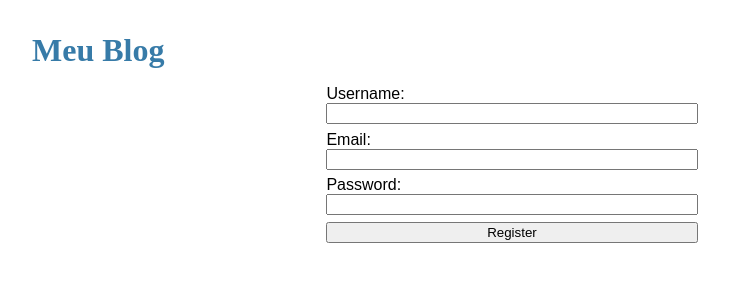
After one commit to dearenato/202207Inicio, a Flask app: page /register in a window 1280 px wide. The commit adds this page. Shown: the top 300 px of the page, without its empty margins (128-857 px from the left). Run offline with Flask 2, Linux system fonts and the light colour scheme.

Commit message:
Aula20220728

```diff
--- a/app.py
+++ b/app.py
@@ -1,48 +1,75 @@
-from flask import Flask, render_template, redirect, url_for
+from flask import Flask, render_template, redirect, url_for, request, flash
 from datetime import datetime
 from flask_sqlalchemy import SQLAlchemy
+from flask_login import LoginManager, UserMixin, current_user, logout_user, login_user
+from werkzeug.security import check_password_hash, generate_password_hash
+from sqlalchemy.exc import IntegrityError
 
 app = Flask("hello")
 app.config["SQLALCHEMY_DATABASE_URI"] = "sqlite:///app.db"
 app.config["SQLALCHEMY_TRACK_MODIFICATIONS"] = False
+app.config["SECRET_KEY"] = "lane"
 
 db = SQLAlchemy(app)
+login = LoginManager(app)
 
 class Post(db.Model):
     __tablename__ = 'posts'
     id = db.Column(db.Integer, primary_key=True, autoincrement=True)
     title = db.Column(db.String(70), nullable=False)
     body = db.Column(db.String(500))
-    # author = db.Column(db.String(20))
-    user_id = db.Column(db.Integer, db.ForeignKey('user.id'))
     created = db.Column(db.DateTime, nullable=False, default=datetime.now)
+    user_id = db.Column(db.Integer, db.ForeignKey('users.id'))
 
-class User(db.Model):
+class User(UserMixin, db.Model):
     __tablename__ = 'users'
     id = db.Column(db.Integer, primary_key=True, autoincrement=True)
     username = db.Column(db.String(20), nullable=False, unique=True, index=True)
     email = db.Column(db.String(64), nullable=False, unique=True)
-    senhapassword_hash = db.Column(db.String(128), nullable=False)
+    password_hash = db.Column(db.String(128), nullable=False)
     posts = db.relationship('Post', backref='author')
+
+    def set_password(self, password):
+        self.password_hash = generate_password_hash(password)
+
+    def check_password(self, password):
+        return check_password_hash(self.password_hash, password)
+
+@login.user_loader
+def load_user(id):
+    return User.query.get(int(id))
 
 db.create_all()
 
 @app.route("/")
 def index():
-    # Buscar no banco os post
     posts = Post.query.all()
     return render_template("index.html", posts=posts)
 
-@app.route("/populate")
-def populate():
-    user = User(username='renato', email='renato@email.com', password_hash='a')
-    post1 = Post(title="Post 1", body="Texto do Post 1", author="Renato")
-    post2 = Post(title="Post 2", body="Texto do Post 2", author="Renato")
-    db.session.add(post1)
-    db.session.add(post2)
-    db.session.commit()
-    return redirect(url_for('index'))
+@app.route('/register', methods=["GET","POST"])
+def register():
+    if current_user.is_authenticated:
+        return redirect(url_for('index'))
+    if request.method == "POST":
+        username = request.form['username']
+        email = request.form['email']
+        password = request.form['password']
+        try:
+            new_user = User(username=username, email=email)
+            new_user.set_password(password)
+            db.session.add(new_user)
+            db.session.commit()
+        except IntegrityError:
+            flash("Username or E-mail already exists!")
+        else:
+            return redirect(url_for('login'))
+    return render_template('register.html')
 
-@app.route("/login")
+@app.route('/login')
 def login():
-    return render_template(login.html)
+    return render_template("login.html")
+
+@app.route('/logout')
+def logout():
+    logout_user()
+    return redirect(url_for())
--- a/requirements.txt
+++ b/requirements.txt
@@ -1,5 +1,6 @@
 click==8.1.3
 Flask==2.1.3
+Flask-Login==0.6.2
 Flask-SQLAlchemy==2.5.1
 greenlet==1.1.2
 itsdangerous==2.1.2
--- a/static/style.css
+++ b/static/style.css
@@ -34,3 +34,16 @@ hr{
     font-style: italic;
     color: gray;
 }
+.content form{
+    margin: 1em auto;
+    display: flex;
+    flex-direction: column;
+    max-width: 40%;
+}
+.comtent label{
+    font-weight: bold;
+    margin-bottom: 0.5em;
+}
+.content input{
+    margin-bottom: 0.5em;
+}
--- a/templates/base.html
+++ b/templates/base.html
@@ -1,6 +1,6 @@
 <html>
     <head>
-        <title>Meu Blog</title>
+        <title> {% block title %}{% endblock %} - Meu Blog </title>
         <link rel="stylesheet" href="{{url_for('static', filename='style.css')}}">
     </head>
 
@@ -8,7 +8,7 @@
         <h1>Meu Blog</h1>
         <nav>
         </nav>
-        <section class="content"></section>
+        <section class="content">
             {% block content %}
             {% endblock %}
     </section>
--- a/templates/index.html
+++ b/templates/index.html
@@ -1,4 +1,6 @@
 {% extends "base.html" %}
+
+{%block title %} Página Inicial {% endblock %}
 
 {% block content %}
 {% for post in posts %}
@@ -7,7 +9,7 @@
                     <div>
                         <h1>{{ post.title }}</h1>
                         <div class="about">
-                            by {{ post.author }} on {{ post.created.strftime('%d/%m/%Y') }}
+                            by {{ post.author.username }} on {{ post.created.strftime('%d/%m/%Y') }}
                         </div>
                     </div>
                 </header>
--- a/templates/login.html
+++ b/templates/login.html
@@ -1,5 +1,7 @@
 {% extended "base.html" %}
 
+{% block title %} Login {% endblock %}
+
 {% block content %}
-Aqui vai ser o Login
+
 {%endblock%}
--- /dev/null
+++ b/templates/register.html
@@ -0,0 +1,15 @@
+{% extends "base.html" %}
+
+{% block title %} Register {% endblock %}
+
+{% block content %}
+    <form method="POST">
+        <label for="username">Username: </label>
+        <input id="username" name="username" required>
+        <label for="email">Email: </label>
+        <input id="email" name="email" required type="email">
+        <label for="password">Password: </label>
+        <input id="password" name="password" required type="password">
+        <input type="submit" value="Register">
+    </form>
+{% endblock %}
```
